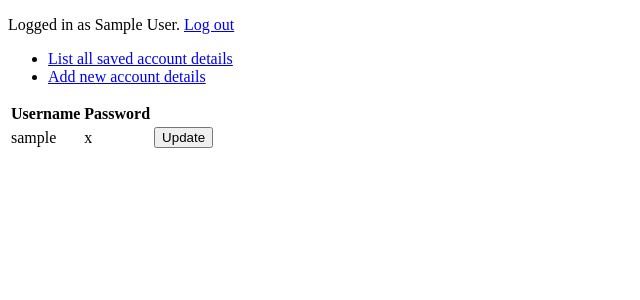
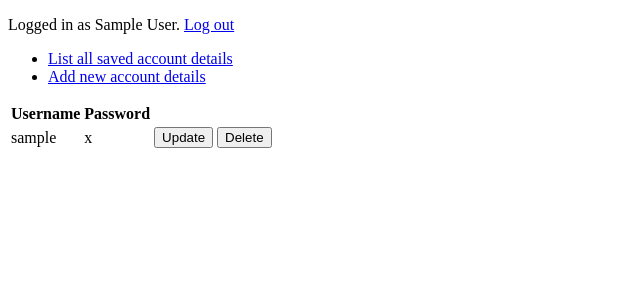
Before and after one commit to AtteMa/keychain, a Flask app: page /passwords/ in a window 1280 px wide. Shown: the top 300 px of the page, without its empty margins (0-640 px from the left). Run offline with Flask 2, Linux system fonts and the light colour scheme; a user stored in the database is signed in; tables that the repository leaves empty hold one stand-in row (values such as "Sample post").

Commit message:
added password deleting

```diff
--- a/application/passwords/views.py
+++ b/application/passwords/views.py
@@ -8,6 +8,13 @@ from application.passwords.forms import PasswordForm, UpdateForm
 def passwords_index():
     return render_template("passwords/list.html",
             passwords = accountDetails.query.filter_by(account_id=current_user.id))
+
+@app.route("/passwords/delete/<password_id>/", methods=["GET"])
+def passwords_delete(password_id):
+    p = accountDetails.query.get(password_id)
+    db.session.delete(p)
+    db.session.commit()
+    return redirect(url_for("passwords_index"))
 
 @app.route("/passwords/<password_id>/", methods=["GET"])
 def passwords_update(password_id):
--- a/application/templates/passwords/list.html
+++ b/application/templates/passwords/list.html
@@ -16,6 +16,12 @@
             <input type="submit" value="Update"/>
         </form>
       </td>
+      <td>
+        <form method="GET" action="{{ url_for('passwords_delete',
+                password_id = password.id) }}">
+            <input type="submit" value="Delete"/>
+        </form>
+      </td>
 
     </tr>
     {% endfor %}
```
